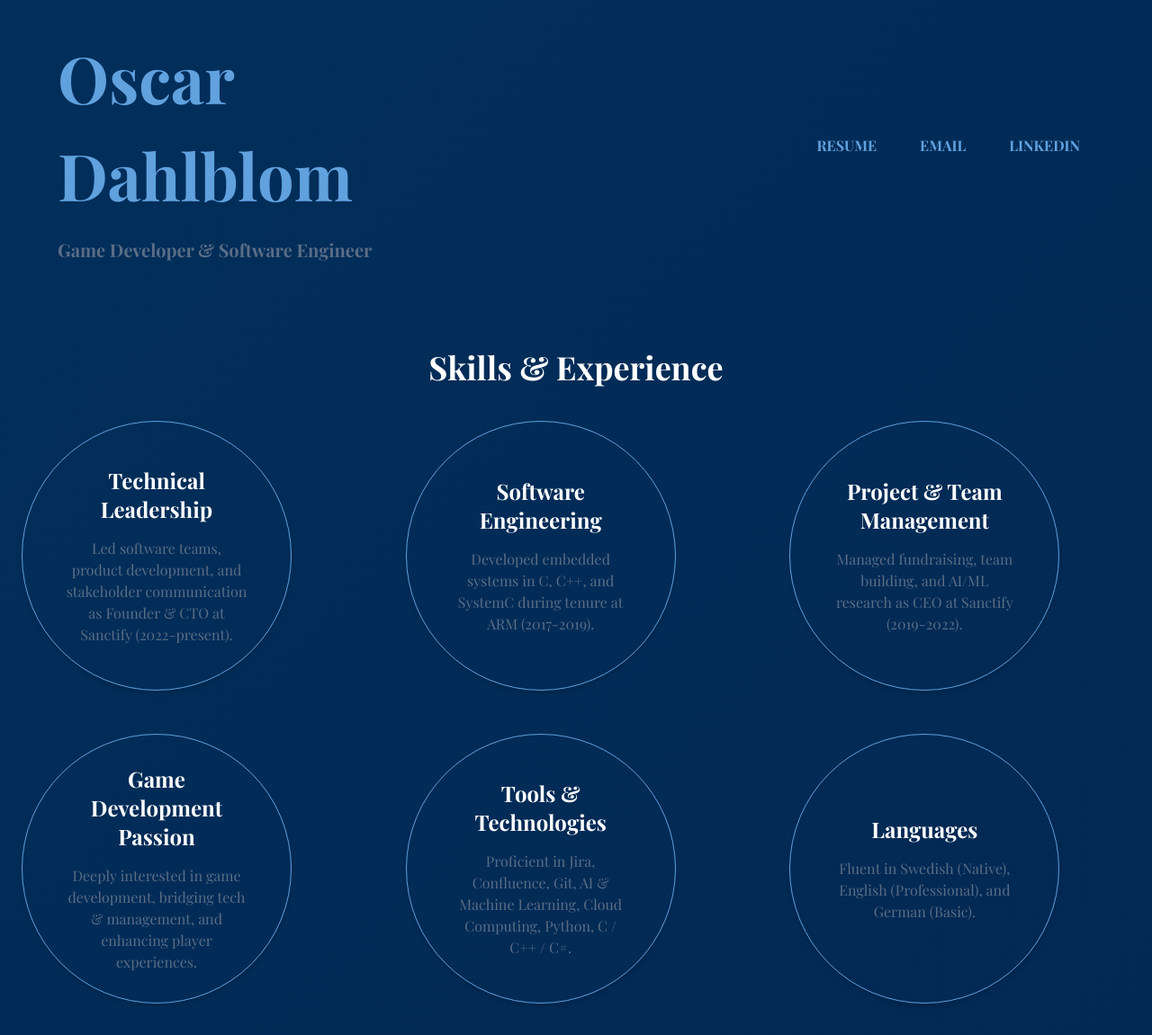
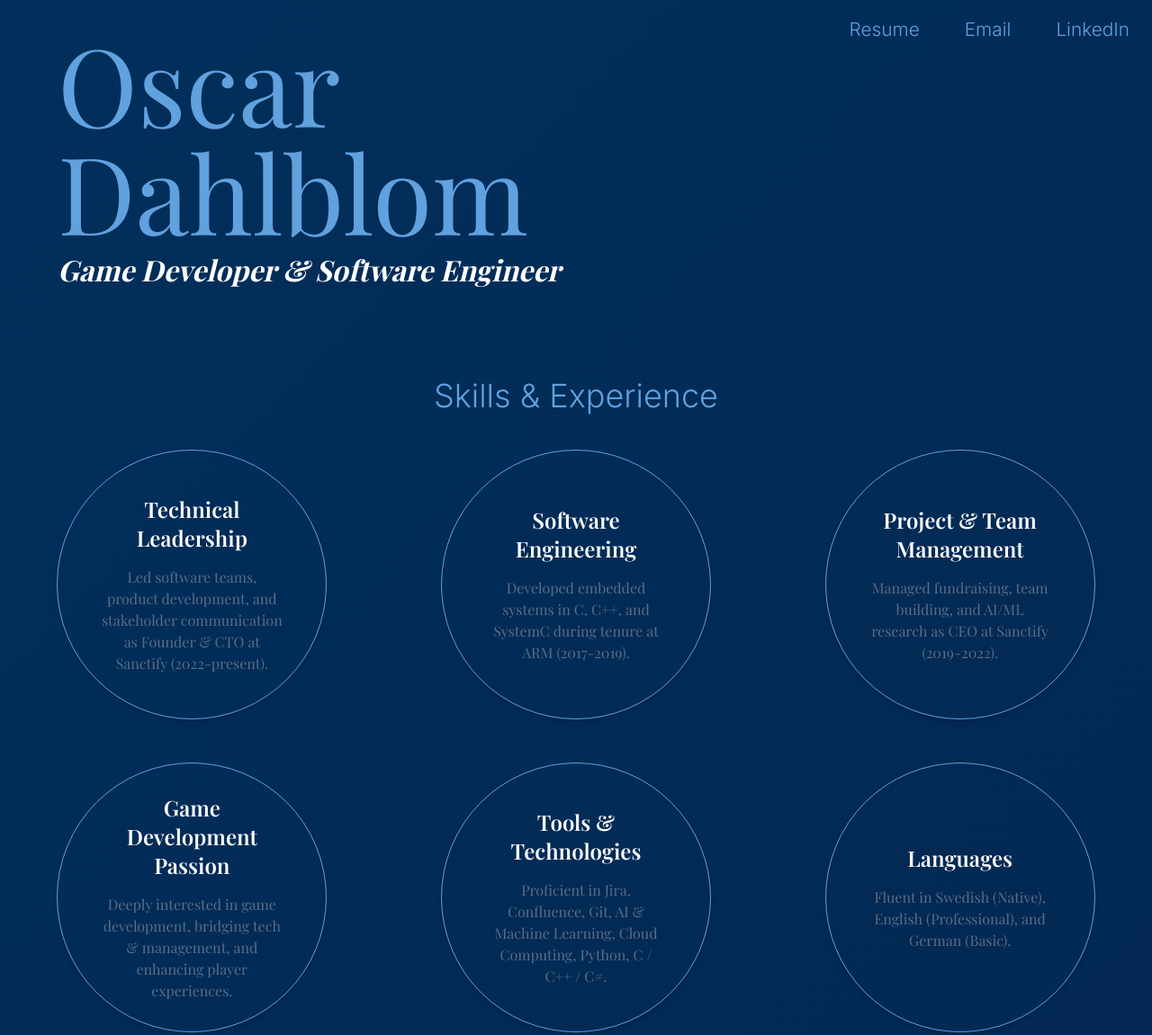
Before and after one commit to odahlblom/odahlblom.github.io, a plain HTML site: page index.html in a window 1280 px wide. Shown: the top 1151 px of the page at 90% size. Drawn offline with nearby package versions, Linux system fonts and the light colour scheme; a web font is replaced by a local one.

Commit message:
Add upgrades to responsiveness and design
* Add Inter-font to some text.
* Fix responsiveness of title and card grids.
* Minor design tweaks.

```diff
--- a/index.html
+++ b/index.html
@@ -3,11 +3,11 @@
 <head>
     <meta charset="UTF-8">
     <meta name="viewport" content="width=device-width, initial-scale=1.0">
-    <title>Oscar Dahlblom | Game Dev Portfolio</title>
+    <title>Oscar Dahlblom</title>
     <script src="https://cdn.tailwindcss.com"></script>
     <script src="https://unpkg.com/alpinejs" defer></script>
     <style>
-        @import url('https://fonts.googleapis.com/css2?family=Playfair+Display:wght@400;700&display=swap');
+        @import url('https://fonts.googleapis.com/css2?family=Inter:ital,opsz,wght@0,14..32,100..900;1,14..32,100..900&family=Playfair+Display:ital,wght@0,400..900;1,400..900&display=swap');
 
         body {
             font-family: 'Playfair Display', serif;
@@ -17,8 +17,13 @@
             padding: 0;
         }
 
-        h1, h2, h3 {
+        h2, h4 {
             color: white;
+        }
+
+        h3 {
+            color: #60a1de;
+            font-family: "Inter", sans-serif;
         }
 
         /* Main title in #60a1de */
@@ -35,40 +40,46 @@
         }
 
         .main-title {
-            font-size: 4rem;
+            font-size: clamp(1.5rem, 0rem + 4vw, 2rem);
             font-weight: bold;
             text-align: left;
         }
 
         .main-title span {
             display: block;
-            font-size: 4.5rem;
+            line-height: 1;
+            font-size: clamp(1rem, 2rem + 8vw, 7.5rem);
+            font-weight: lighter;
         }
 
         /* Buttons Group */
         .btn-group {
-            display: flex;
-            justify-content: flex-start;
+            display: inline-flex;
+            align-items: center;
             gap: 1rem;
-            margin-left: 2rem;
+            padding: 8px 8px;
+            float: right;
         }
 
         .btn {
             background: transparent;
             color: #60a1de; /* Matching color for the buttons */
+            font-family: "Inter", sans-serif;
+            font-weight: light;
+            border: 1px solid hsla(209, 66%, 62%, 0%); /* Thin border */
+            border-radius: 2px;
             padding: 8px 16px;
-            font-size: 1rem;
-            font-weight: bold;
-            transition: all 0.3s ease;
+            font-size: 1.3rem;
+            transition: all 0.6s ease;
             display: inline-flex;
             align-items: center;
             justify-content: center;
-            text-transform: uppercase;
         }
 
         .btn:hover {
-            background-color: #60a1de;
             color: white;
+            border: 1px solid #60a1de; /* Thin border */
+            border-radius: 30px; /* Fully circular cards */
         }
 
         .card {
@@ -104,7 +115,7 @@
         }
 
         footer {
-            background-color: #012f5b;
+            background-color: #011c364d;
             padding: 2rem 0;
         }
 
@@ -114,6 +125,18 @@
     </style>
 </head>
 <body>
+    <!-- Buttons Group -->
+    <div class="btn-group font-light">
+        <a href="Oscar_Dahlblom_Resume_25g.pdf" download class="btn">
+            Resume
+        </a>
+        <a href="mailto:oscar.dahlblom@gmail.com" class="btn">
+            Email
+        </a>
+        <a href="https://www.linkedin.com/in/oscar-dahlblom-188708a6/" target="_blank" class="btn">
+            LinkedIn
+        </a>
+    </div>
     <!-- Header -->
     <header>
         <div class="main-title">
@@ -121,49 +144,40 @@
                 <span>Oscar</span>
                 <span>Dahlblom</span>
             </h1>
-            <p class="text-xl mt-4">Game Developer & Software Engineer</p>
+            <h2 class="mt-1"><i>Game Developer & Software Engineer</i></p>
         </div>
 
-        <!-- Buttons Group -->
-        <div class="btn-group">
-            <a href="Oscar_Dahlblom_Resume_25g.pdf" download class="btn">
-                Resume
-            </a>
-            <a href="mailto:oscar.dahlblom@example.com" class="btn">
-                Email
-            </a>
-            <a href="https://www.linkedin.com/in/oscar-dahlblom/" target="_blank" class="btn">
-                LinkedIn
-            </a>
-        </div>
+
     </header>
+
+
 
     <!-- Skills & Experience -->
     <section class="container mx-auto px-6 section-spacing">
-        <h2 class="text-4xl font-bold text-center mb-10">Skills & Experience</h2>
-        <div class="grid md:grid-cols-2 lg:grid-cols-3 gap-12">
+        <h3 class="text-4xl font-light text-center mb-10">Skills & Experience</h2>
+        <div class="grid md:grid-cols-2 lg:grid-cols-3 gap-12 place-items-center">
             <div class="card shadow-md">
-                <h3 class="text-2xl font-semibold">Technical Leadership</h3>
+                <h4 class="text-2xl font-semibold">Technical Leadership</h3>
                 <p class="mt-4">Led software teams, product development, and stakeholder communication as Founder & CTO at Sanctify (2022-present).</p>
             </div>
             <div class="card shadow-md">
-                <h3 class="text-2xl font-semibold">Software Engineering</h3>
+                <h4 class="text-2xl font-semibold">Software Engineering</h3>
                 <p class="mt-4">Developed embedded systems in C, C++, and SystemC during tenure at ARM (2017-2019).</p>
             </div>
             <div class="card shadow-md">
-                <h3 class="text-2xl font-semibold">Project & Team Management</h3>
+                <h4 class="text-2xl font-semibold">Project & Team Management</h3>
                 <p class="mt-4">Managed fundraising, team building, and AI/ML research as CEO at Sanctify (2019-2022).</p>
             </div>
             <div class="card shadow-md">
-                <h3 class="text-2xl font-semibold">Game Development Passion</h3>
+                <h4 class="text-2xl font-semibold">Game Development Passion</h3>
                 <p class="mt-4">Deeply interested in game development, bridging tech & management, and enhancing player experiences.</p>
             </div>
             <div class="card shadow-md">
-                <h3 class="text-2xl font-semibold">Tools & Technologies</h3>
+                <h4 class="text-2xl font-semibold">Tools & Technologies</h3>
                 <p class="mt-4">Proficient in Jira, Confluence, Git, AI & Machine Learning, Cloud Computing, Python, C / C++ / C#.</p>
             </div>
             <div class="card shadow-md">
-                <h3 class="text-2xl font-semibold">Languages</h3>
+                <h4 class="text-2xl font-semibold">Languages</h3>
                 <p class="mt-4">Fluent in Swedish (Native), English (Professional), and German (Basic).</p>
             </div>
         </div>
@@ -171,15 +185,15 @@
 
     <!-- Projects Gallery -->
     <section class="container mx-auto px-6 section-spacing">
-        <h2 class="text-4xl font-bold text-center mb-10">Projects</h2>
-        <div class="grid md:grid-cols-2 lg:grid-cols-3 gap-12" x-data="{ projects: [
+        <h3 class="text-4xl font-light text-center mb-10">Projects</h2>
+        <div class="grid md:grid-cols-2 lg:grid-cols-3 gap-12 place-items-center" x-data="{ projects: [
             {title: 'Project 1', description: 'A cool game project.', image: 'placeholder.jpg', link: '#'},
             {title: 'Project 2', description: 'Another awesome game.', image: 'placeholder.jpg', link: '#'}
         ] }">
             <template x-for="project in projects" :key="project.title">
                 <div class="card shadow-md hover:shadow-lg">
                     <img :src="project.image" alt="Game screenshot" class="w-full h-full">
-                    <h3 class="text-2xl font-semibold mt-6" x-text="project.title"></h3>
+                    <h4 class="text-2xl font-semibold mt-6" x-text="project.title"></h3>
                     <p class="mt-4" x-text="project.description"></p>
                     <a :href="project.link" class="text-blue-600 hover:underline block mt-4">View Project →</a>
                 </div>
@@ -188,8 +202,17 @@
     </section>
 
     <!-- Footer -->
-    <footer class="text-center py-10">
-        <p class="opacity-80 text-lg">&copy; 2025 Oscar Dahlblom | Game Dev Portfolio</p>
+    <footer class="text-center py-10 font-light">
+        <a href="Oscar_Dahlblom_Resume_25g.pdf" download class="btn">
+            Resume
+        </a>
+        <a href="mailto:oscar.dahlblom@gmail.com" class="btn">
+            Email
+        </a>
+        <a href="https://www.linkedin.com/in/oscar-dahlblom-188708a6/" target="_blank" class="btn">
+            LinkedIn
+        </a>
+        <p class="opacity-80 text-lg">&copy; 2025 Oscar Dahlblom</p>
     </footer>
 </body>
 </html>
```
Also changed, not shown: 1 other file.
